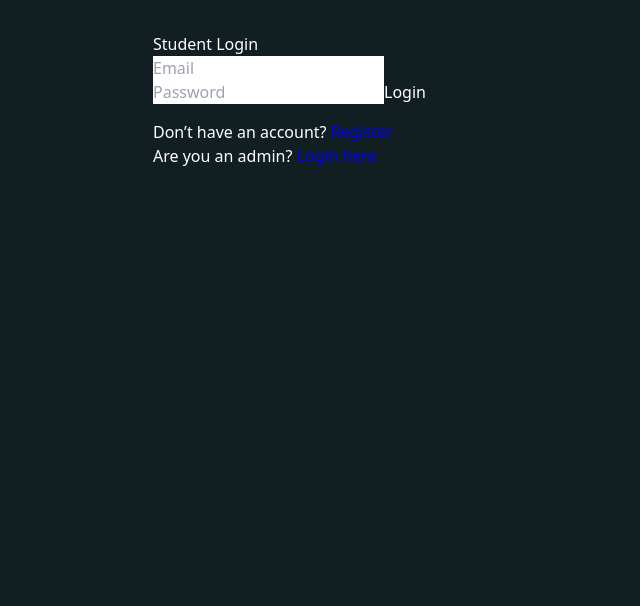
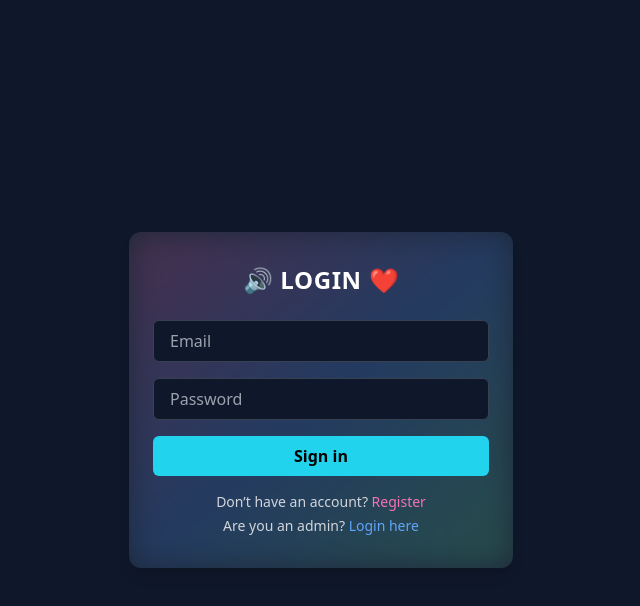
Before and after one commit to its-krishna-patil/qroll-frontend, a React (Vite) app: page /login in a window 1280 px wide. Shown: the top 606 px of the page, without its empty margins (319-959 px from the left). Built offline with nearby package versions, Linux system fonts and the light colour scheme.

Commit message:
Update Login.jsx

```diff
--- a/src/pages/Login.jsx
+++ b/src/pages/Login.jsx
@@ -1,10 +1,11 @@
 import { useState } from "react";
 import axios from "axios";
 import { useNavigate } from "react-router-dom";
+import { ToastContainer, toast } from "react-toastify";
+import "react-toastify/dist/ReactToastify.css";
 
 const Login = () => {
   const [form, setForm] = useState({ email: "", password: "" });
-  const [status, setStatus] = useState("");
   const navigate = useNavigate();
 
   const handleChange = (e) => {
@@ -17,45 +18,64 @@ const Login = () => {
       const res = await axios.post("https://qroll-production.up.railway.app/api/login", form);
       localStorage.setItem("token", res.data.token);
       localStorage.setItem("user", JSON.stringify(res.data.user));
-      navigate("/room/301");
+      toast.success("🎉 Login successful!");
+      setTimeout(() => navigate("/room/301"), 1200);
     } catch {
-      setStatus("❌ Login failed");
+      toast.error("❌ Login failed");
     }
   };
 
   return (
-    <div style={{ maxWidth: 400, margin: "auto", padding: "2rem" }}>
-      <h2>Student Login</h2>
+    <div className="min-h-screen bg-[#0f172a] flex items-center justify-center px-4">
+      <ToastContainer />
+      <div className="relative w-full max-w-sm rounded-xl bg-[#1e293b] px-6 py-8 shadow-lg overflow-hidden">
+        {/* Glow effect */}
+        <div className="absolute inset-0 rounded-xl bg-gradient-to-br from-pink-500 via-blue-500 to-green-400 opacity-20 animate-spin-slow blur-lg z-0" />
 
-      <form onSubmit={handleLogin}>
+        <div className="relative z-10">
+          <h2 className="text-white text-center text-2xl font-semibold mb-6 tracking-wide">
+            🔊 LOGIN ❤️
+          </h2>
+
+          <form onSubmit={handleLogin} className="flex flex-col gap-4">
             <input
+              type="email"
               name="email"
-          type="email"
               placeholder="Email"
+              required
               value={form.email}
               onChange={handleChange}
-          required
+              className="bg-[#0f172a] text-white px-4 py-2 rounded-md border border-gray-700 focus:outline-none focus:ring-2 focus:ring-blue-500"
             />
             <input
+              type="password"
               name="password"
-          type="password"
               placeholder="Password"
+              required
               value={form.password}
               onChange={handleChange}
-          required
-          style={{ marginBottom: "1rem" }}
+              className="bg-[#0f172a] text-white px-4 py-2 rounded-md border border-gray-700 focus:outline-none focus:ring-2 focus:ring-blue-500"
             />
-        <button type="submit">Login</button>
+            <button
+              type="submit"
+              className="bg-cyan-400 hover:bg-cyan-300 text-black font-bold py-2 rounded-md transition duration-300"
+            >
+              Sign in
+            </button>
           </form>
 
-      <p>{status}</p>
-
+          <div className="mt-4 text-center text-sm text-gray-300 space-y-1">
             <p>
-        Don’t have an account? <a href="/register" style={{ color: "blue" }}>Register</a>
+              Don’t have an account?{" "}
+              <a href="/register" className="text-pink-400 hover:underline">Register</a>
             </p>
             <p>
-        Are you an admin? <a href="/admin-login" style={{ color: "blue" }}>Login here</a>
+              Are you an admin?{" "}
+              <a href="/admin-login" className="text-blue-400 hover:underline">Login here</a>
             </p>
+          </div>
+        </div>
+      </div>
     </div>
   );
 };
```
Lines whose indentation alone changed are shown as unchanged.
